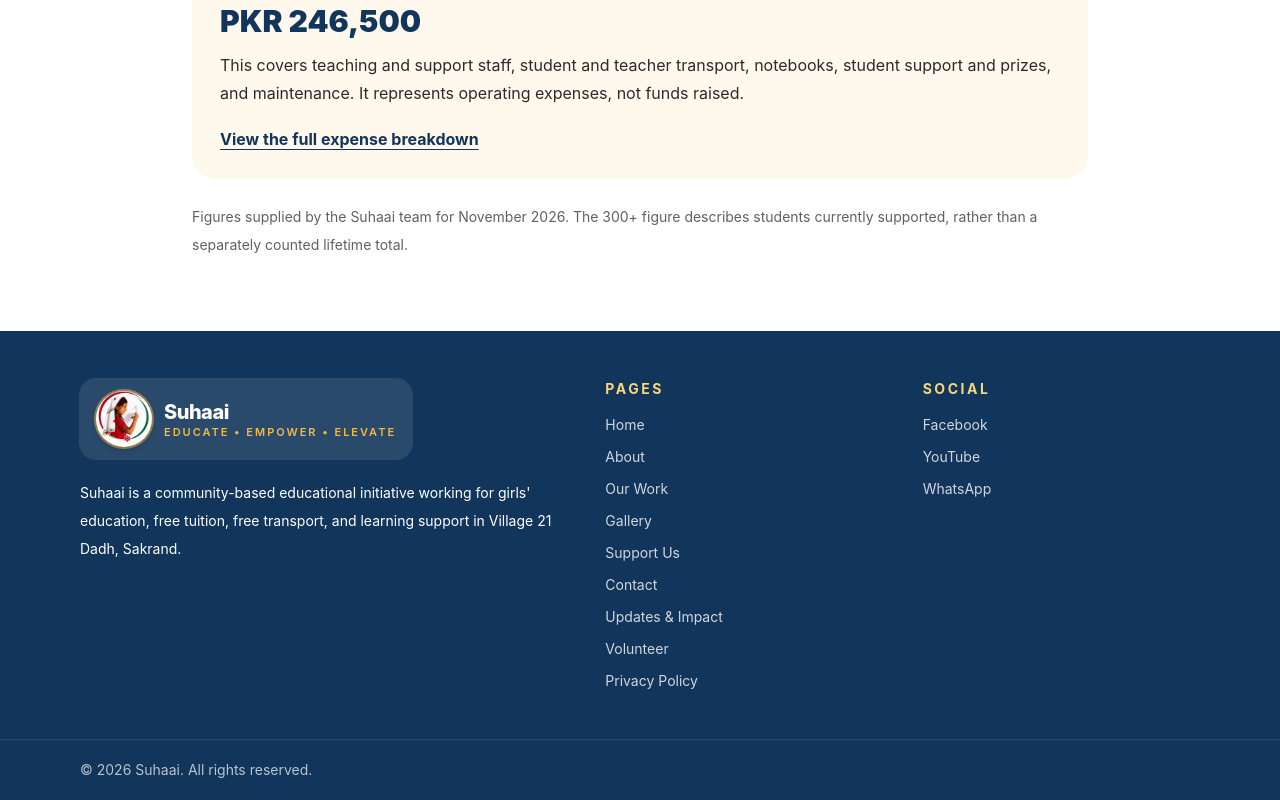
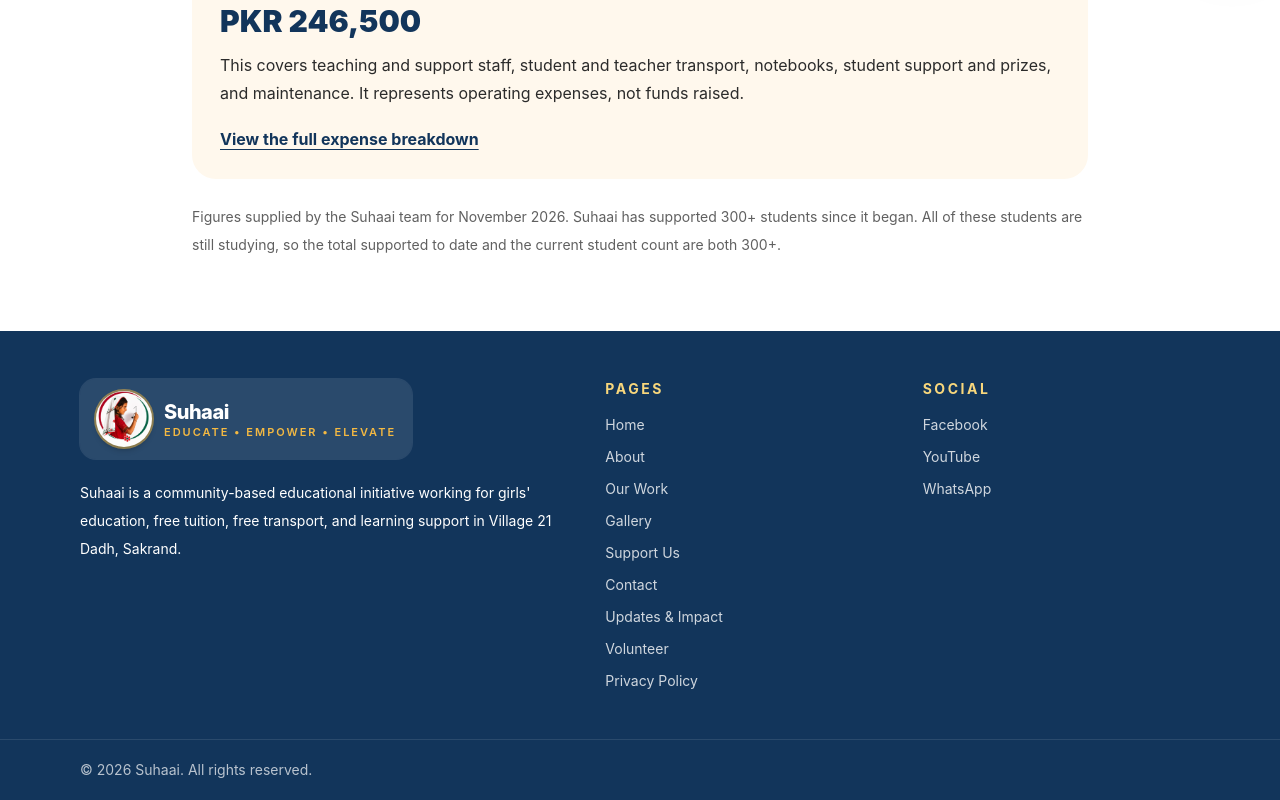
Before and after one commit to aijazalisindhu/Suhaai-Website, a Next.js app: page /updates in a window 1280 px wide. Shown: the part 834-1634 px from the top of the page. Built offline with nearby package versions, Linux system fonts and the light colour scheme; no server answers.

Commit message:
Clarify that all 300+ supported students are still studying

```diff
--- a/app/updates/page.tsx
+++ b/app/updates/page.tsx
@@ -14,7 +14,7 @@ export default function UpdatesPage() {
       <p className="mt-5 leading-8 text-suhaai-ink/80">Suhaai currently supports 300+ students. Where only 6 girls from the village previously attended city high school, 64+ now attend. Eighteen girls have reached college, and one girl is studying Data Science at Quaid-e-Awam University.</p>
       <p className="mt-4 leading-8 text-suhaai-ink/80">Three rickshaws support student travel, with one additional rickshaw for teachers. The all-female teaching team includes two English teachers, one Mathematics and Physics teacher, one Biology and Chemistry teacher, a junior teacher for Sindhi and Science for younger children, and two assistant teachers.</p>
       <div className="mt-8 rounded-3xl bg-suhaai-cream p-7"><h3 className="text-2xl font-bold text-suhaai-green">Monthly Operating Expenses</h3><p className="mt-3 text-3xl font-black text-suhaai-green">{formatPKR(monthlyExpenseTotal)}</p><p className="mt-3 leading-7">This covers teaching and support staff, student and teacher transport, notebooks, student support and prizes, and maintenance. It represents operating expenses, not funds raised.</p><Link href="/support-us#monthly-budget" className="mt-5 inline-block font-bold text-suhaai-green underline underline-offset-4">View the full expense breakdown</Link></div>
-      <p className="mt-6 text-sm leading-7 text-suhaai-ink/75">Figures supplied by the Suhaai team for {reportingPeriod}. The 300+ figure describes students currently supported, rather than a separately counted lifetime total.</p>
+      <p className="mt-6 text-sm leading-7 text-suhaai-ink/75">Figures supplied by the Suhaai team for {reportingPeriod}. Suhaai has supported 300+ students since it began. All of these students are still studying, so the total supported to date and the current student count are both 300+.</p>
     </article></section>
   </>;
 }
```
